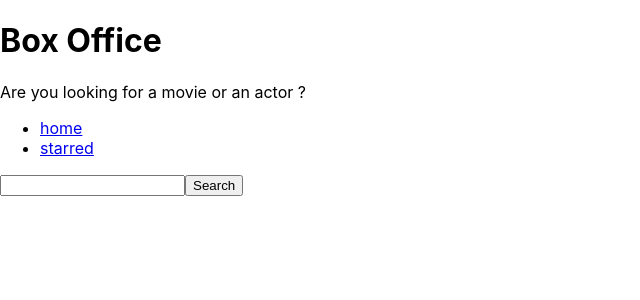
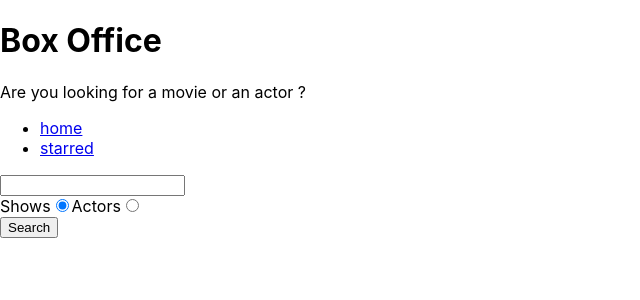
Before and after one commit to pankajkulsange/box-office, a React (Create React App) app in the folder box-office-app/: page / in a window 1280 px wide. Shown: the top 300 px of the page, without its empty margins (0-640 px from the left). Built offline with nearby package versions, Linux system fonts and the light colour scheme.

Commit message:
added radio button with functionality to search for actors

```diff
--- /dev/null
+++ b/box-office-app/src/misc/config.js
@@ -0,0 +1,8 @@
+const API_BASE_URL = 'https://api.tvmaze.com';
+
+export async function apiGet(queryString) {
+  const response = await fetch(`${API_BASE_URL}${queryString}`).then(r =>
+    r.json()
+  );
+  return response;
+}
--- a/box-office-app/src/pages/Home.js
+++ b/box-office-app/src/pages/Home.js
@@ -1,15 +1,18 @@
 import React, { useState } from 'react';
 import MainPageLayout from '../components/MainPageLayout';
+import { apiGet } from '../misc/config';
 
 const Home = () => {
   const [input, setInput] = useState('');
+  const [results, setResults] = useState(null);
+  const [searchOption, setSearchOption] = useState('shows');
+  const isShowsSearch = searchOption === 'shows';
 
   const onSearch = () => {
-    fetch(`https://api.tvmaze.com/search/shows?q=${input}`)
-      .then(r => r.json())
-      .then(result => {
-        console.log(result);
-      });
+    apiGet(`/search/${searchOption}?q=${input}`).then(result => {
+      setResults(result);
+      console.log(result);
+    });
   };
 
   const onInputChange = ev => {
@@ -22,6 +25,22 @@
     }
   };
 
+  const renderResults = () => {
+    if (results && results.length === 0) {
+      return <div>No results</div>;
+    }
+    if (results && results.length > 0) {
+      return results[0].show
+        ? results.map(item => <div key={item.show.id}>{item.show.name}</div>)
+        : results.map(item => (
+            <div key={item.person.id}>{item.person.name}</div>
+          ));
+    }
+  };
+
+  const onRadioChange = ev => {
+    setSearchOption(ev.target.value);
+  };
   return (
     <MainPageLayout>
       <input
@@ -30,9 +49,32 @@
         onKeyDown={onKeyDown}
         value={input}
       />
+      <div>
+        <label htmlFor="shows-search">
+          Shows
+          <input
+            id="shows-search"
+            type="radio"
+            value="shows"
+            checked={isShowsSearch}
+            onChange={onRadioChange}
+          />
+        </label>
+        <label htmlFor="actors-search">
+          Actors
+          <input
+            id="actors-search"
+            type="radio"
+            value="people"
+            checked={!isShowsSearch}
+            onChange={onRadioChange}
+          />
+        </label>
+      </div>
       <button type="button" onClick={onSearch}>
         Search
       </button>
+      {renderResults()}
     </MainPageLayout>
   );
 };
```
